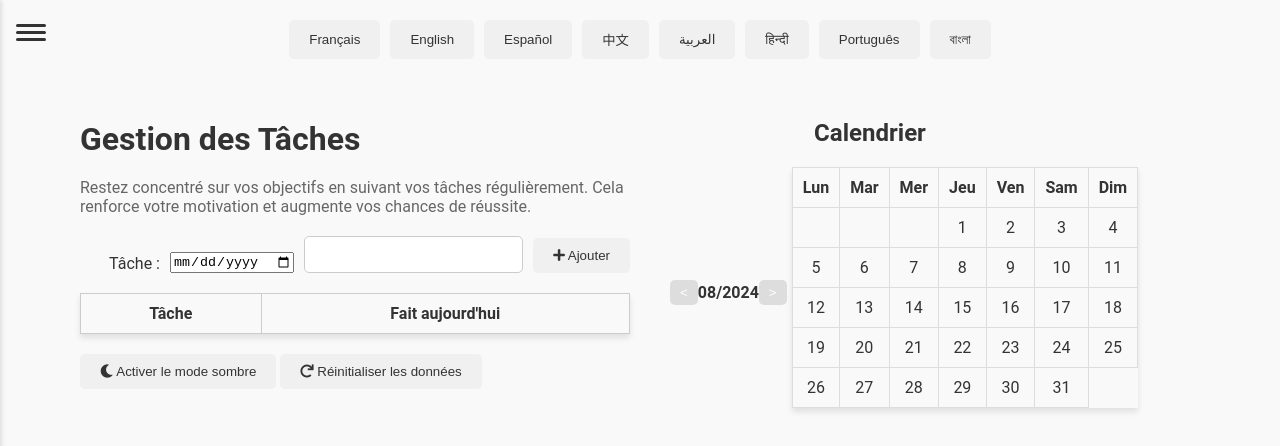
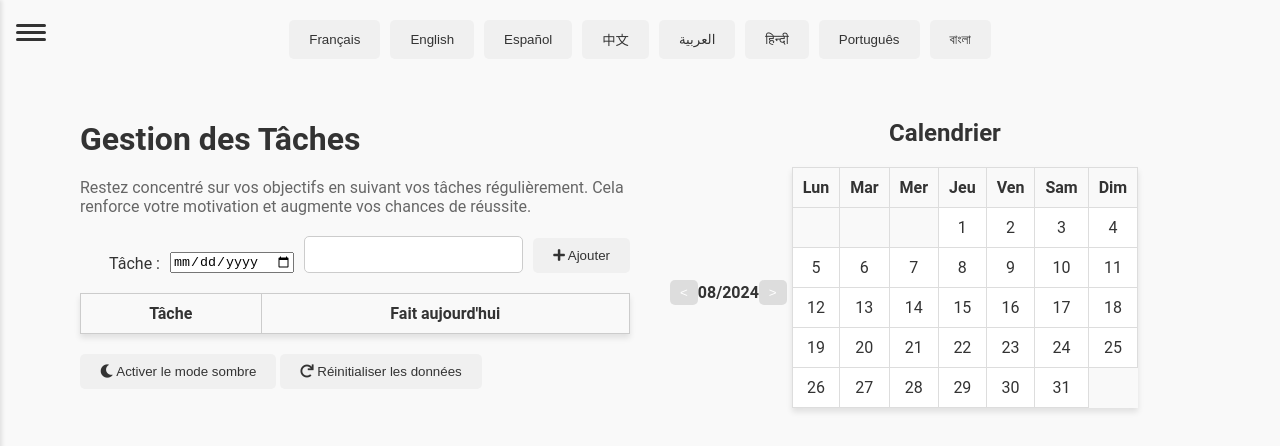
Before and after one commit to ilyeshuk/TV, a plain HTML site: page To_Do.html in a window 1280 px wide. Drawn offline with Linux system fonts and the light colour scheme.

Commit message:
Update To_Do.css
Signed-off-by: ilyeshuk <159427197+ilyeshuk@users.noreply.github.com>

```diff
--- a/To_Do.css
+++ b/To_Do.css
@@ -31,8 +31,9 @@ body {
 }
 
 .calendar-right-content {
-    width: 400px;
+    width: 100%;
     margin: 0 20px;
+    display: inline-block;
 }
 
 .calendar-header {
@@ -67,10 +68,12 @@ body {
     text-align: center;
     border: 1px solid #ddd;
     width: 14.28%; /* Pour que chaque jour prenne une colonne égale */
+    box-sizing: border-box;
 }
 
 .calendar-day {
     cursor: pointer;
+    background-color: #fff;
 }
 
 .calendar-day:hover {
```
